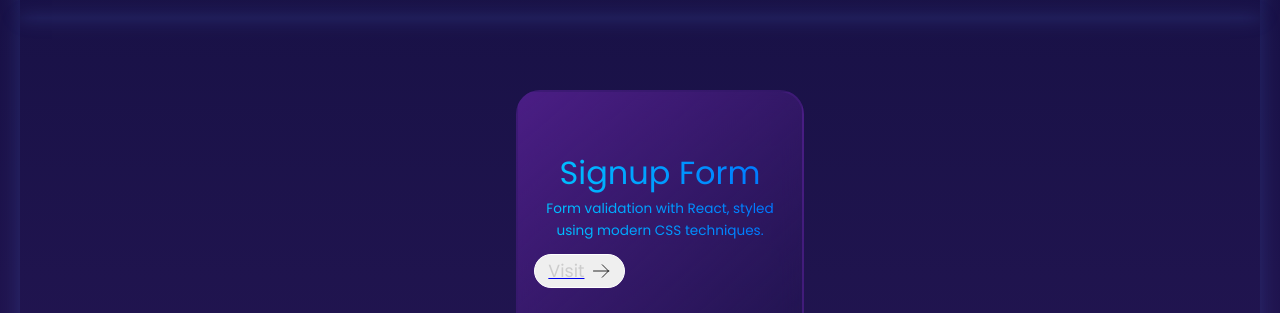
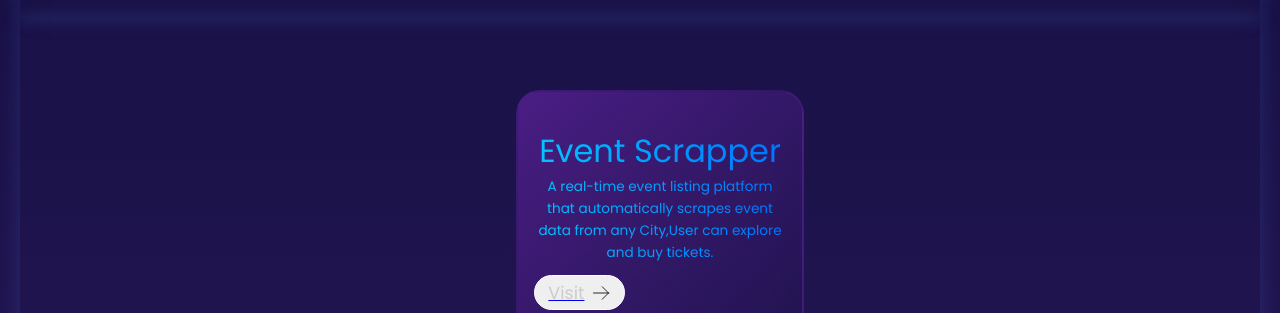
Before and after one commit to Vish9u-kr01/web-dev-projects, a React (Vite) app in the folder portfolio website/: page / in a window 1280 px wide. Shown: the part 2700-3013 px from the top of the page. Built offline with nearby package versions, Linux system fonts and the light colour scheme.

Commit message:
Update Card4.jsx

```diff
--- a/portfolio website/src/components/Card4.jsx
+++ b/portfolio website/src/components/Card4.jsx
@@ -1,16 +1,16 @@
-import './Card4.css';
+import './Card1.css';
 
 const Card = () => {
   return (
     <div className="card-wrapper">
     <div className="card ">
       <div>
-        <h1 className="card-heading text-gradient">Signup Form</h1>
+        <h1 className="card-heading text-gradient">Event Scrapper</h1>
         <p className="card-text text-gradient">
-        Form validation with React, styled using modern CSS techniques.
+      A real-time event listing platform that automatically scrapes event data from any City,User can explore and buy tickets.
         </p>
       </div>
-      <a href="https://symphonious-peony-b72779.netlify.app/">
+      <a href="https://eventscrapper.vercel.app/">
       <button className="card-button">
         <p>Visit</p>
         <svg
```
